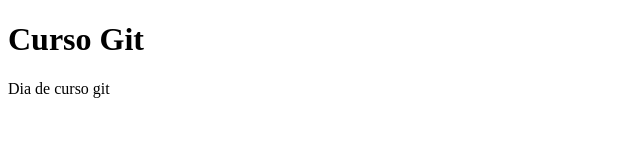
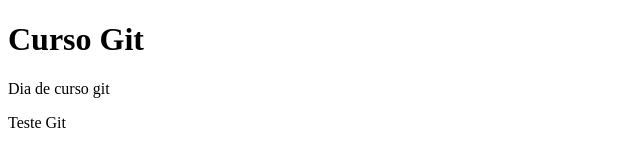
Before and after one commit to MatosOliveira/curso-alura-git, a plain HTML site: page index.html in a window 1280 px wide. Shown: the full height of the page, 0-640 px from the left. Drawn offline with Linux system fonts and the light colour scheme.

Commit message:
Alterando arquivo

```diff
--- a/index.html
+++ b/index.html
@@ -8,6 +8,8 @@
 <body>
 <h1>Curso Git</h1>
 <p>Dia de curso git</p>
-<SECTION></SECTION>
+<section>
+	<div>Teste Git</div>
+</section>
 </body>
 </html>
```
